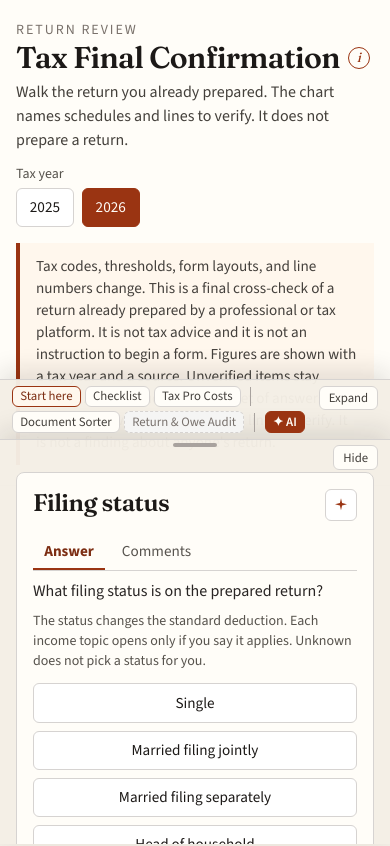
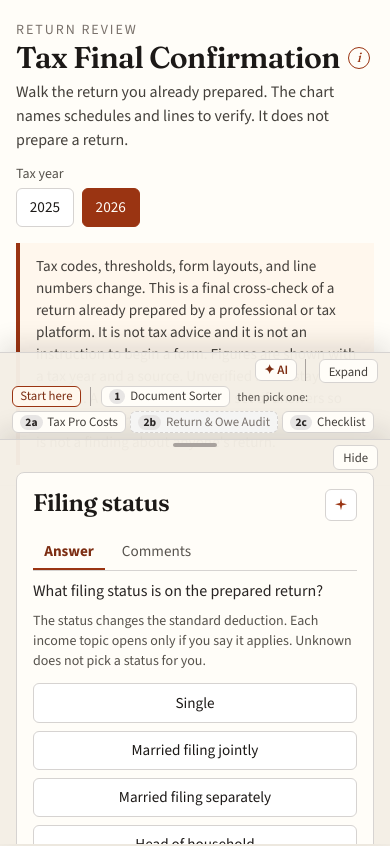
Before and after one commit to Siphon880gh/taxes, a Next.js app: page / in a window 390 px wide. Shown: the top 846 px of the page. Built offline with nearby package versions, Linux system fonts and the light colour scheme.

Commit message:
Order the frame tabs by the flow with step chips and counts; set the AI helper apart as a tool

```diff
--- a/src/app/globals.css
+++ b/src/app/globals.css
@@ -1575,18 +1575,22 @@ button.question-dock-tile {
   stroke-dasharray: 4 2;
 }
 
-/* "Add / edit with AI" helper in the bottom frame's tab strip (harness-first: no built-in AI). */
-.frame-switch button.harness-help-toggle {
+/* "Add / edit with AI" helper: a utility beside Hide, not one of the flow's tabs (harness-first: no built-in AI). */
+.frame-tools button.harness-help-toggle {
+  border: 1px solid #d6d3d1;
+  border-radius: 0.375rem;
+  background: #fffdf8;
+  padding: 0.1rem 0.5rem;
+  color: #7c2d12;
+  font-size: 0.8rem;
+  font-weight: 600;
+  line-height: 1.3;
+}
+
+.frame-tools button.harness-help-toggle:hover,
+.frame-tools button.harness-help-toggle[aria-expanded="true"] {
   border-color: #9a3412;
-  background: #9a3412;
-  color: #fffdf8;
-  font-weight: 600;
-}
-
-.frame-switch button.harness-help-toggle:hover,
-.frame-switch button.harness-help-toggle[aria-expanded="true"] {
-  background: #7c2d12;
-  border-color: #7c2d12;
+  background: #fff7ed;
 }
 
 .harness-help-toggle:focus-visible,
@@ -2452,3 +2456,92 @@ button.question-dock-tile {
   color: #1c1917;
   font-weight: 600;
 }
+
+/*
+ * The flow's tab strip: Start here | 1 Document Sorter | then pick one: 2a, 2b, 2c. The utilities
+ * (Add / edit with AI, Hide) sit apart on the right, behind a rule, so they do not read as steps.
+ */
+.tab-step {
+  display: inline-block;
+  margin-right: 0.3rem;
+  border-radius: 999px;
+  background: #e7e5e4;
+  padding: 0 0.32rem;
+  color: #292524;
+  font-size: 0.72rem;
+  font-weight: 700;
+}
+
+.frame-switch button[aria-pressed="true"] .tab-step {
+  background: #9a3412;
+  color: #fff;
+}
+
+.tab-count {
+  margin-left: 0.35rem;
+  color: #57534e;
+  font-size: 0.75rem;
+  font-variant-numeric: tabular-nums;
+}
+
+.frame-switch-label {
+  align-self: center;
+  margin-inline: 0.2rem 0.05rem;
+  color: #57534e;
+  font-size: 0.75rem;
+}
+
+.frame-tools {
+  position: absolute;
+  top: 0.35rem;
+  right: 5.25rem;
+  z-index: 3;
+  display: flex;
+  gap: 0.25rem;
+  border-right: 1px solid #a8a29e;
+  padding-right: 0.5rem;
+}
+
+.checklist-frame-inner:has(> .start-panel) {
+  width: min(62rem, 100%);
+}
+
+@media (min-width: 1100px) {
+  .checklist-frame .frame-switch {
+    max-width: calc(100% - 20rem);
+  }
+
+  .checklist-frame .question-dock-tile {
+    padding-inline: 50rem 19rem;
+  }
+}
+
+/* Below 1100px the strip no longer fits one line: tools on a top row by Hide, the tabs under them. */
+@media (max-width: 1099px) {
+  .checklist-frame .frame-switch {
+    position: static;
+    flex: 0 0 auto;
+    max-width: none;
+    padding: 0.3rem 0.75rem 0.35rem;
+  }
+
+  .checklist-frame .frame-tools {
+    position: static;
+    order: -1;
+    justify-content: flex-end;
+    margin: 0.35rem 5.25rem 0 auto;
+  }
+
+  .checklist-frame .checklist-frame-inner {
+    padding-top: 0.5rem;
+  }
+
+  .checklist-frame.is-collapsed {
+    height: auto;
+    max-height: none;
+  }
+
+  .checklist-frame.is-collapsed .question-dock-tile {
+    display: none;
+  }
+}
--- a/src/components/checker-app.tsx
+++ b/src/components/checker-app.tsx
@@ -1,6 +1,6 @@
 "use client";
 
-import { useEffect, useLayoutEffect, useMemo, useRef, useState, type PointerEvent as ReactPointerEvent } from "react";
+import { Fragment, useEffect, useLayoutEffect, useMemo, useRef, useState, type PointerEvent as ReactPointerEvent } from "react";
 import { MermaidView } from "@/components/mermaid-view";
 import { DocumentSorter, SUMMARIES_SKILL_NOTE } from "@/components/document-sorter";
 import { OwedAuditPanel } from "@/components/owed-audit-panel";
@@ -14,7 +14,7 @@ import { readStoredQuote, writeStoredQuote } from "@/lib/quote-storage";
 import { clearStoredSession, readStoredSession, writeStoredSession } from "@/lib/session-storage";
 import { documentCoverage } from "@/lib/document-coverage";
 import { auditTab } from "@/lib/owed-reports";
-import type { FrameMode } from "@/lib/flow";
+import { FLOW_TABS, type FrameMode } from "@/lib/flow";
 import { useOwedReports } from "@/lib/use-owed-reports";
 import type { PdfHints } from "@/lib/pdf-hints";
 import {
@@ -984,36 +984,57 @@ export function CheckerApp() {
           className={checklistOpen ? "checklist-frame" : "checklist-frame is-collapsed"}
           aria-labelledby="check-heading"
         >
-          <div className="frame-switch" role="group" aria-label="Which panel this frame shows">
-            <button type="button" aria-pressed={frameMode === "start"} onClick={() => showFrame("start")}>
-              Start here
-            </button>
-            <button type="button" aria-pressed={frameMode === "checklist"} onClick={() => showFrame("checklist")}>
-              Checklist
-            </button>
-            <button type="button" aria-pressed={frameMode === "costs"} onClick={() => showFrame("costs")}>
-              Tax Pro Costs
-            </button>
-            <span className="frame-switch-divider" aria-hidden="true" />
-            <button type="button" aria-pressed={frameMode === "sorter"} onClick={() => showFrame("sorter")}>
-              Document Sorter
-            </button>
-            <button
-              type="button"
-              aria-pressed={frameMode === "audit"}
-              aria-disabled={auditState.disabled || undefined}
-              aria-describedby={auditState.disabled ? "audit-tab-hint" : undefined}
-              title={auditState.hint ?? undefined}
-              onClick={() => void openAuditTab()}
-            >
-              Return & Owe Audit
-            </button>
+          <div className="frame-switch" role="group" aria-label="Which panel this frame shows: start, step 1, then one of routes 2a, 2b or 2c">
+            {FLOW_TABS.map((tab) => {
+              const isAudit = tab.mode === "audit";
+              const count =
+                tab.mode === "sorter" && owedReports.overview
+                  ? { shown: String(owedReports.overview.staged), spoken: `${owedReports.overview.staged} staged` }
+                  : tab.mode === "checklist" && checklistStats.total > 0
+                    ? { shown: `${checklistStats.done}/${checklistStats.total}`, spoken: `${checklistStats.done} of ${checklistStats.total} confirmed` }
+                    : null;
+              return (
+                <Fragment key={tab.mode}>
+                  {tab.mode === "costs" ? (
+                    <span className="frame-switch-label" aria-hidden="true">
+                      then pick one:
+                    </span>
+                  ) : null}
+                  <button
+                    type="button"
+                    aria-pressed={frameMode === tab.mode}
+                    aria-disabled={isAudit ? auditState.disabled || undefined : undefined}
+                    aria-describedby={isAudit && auditState.disabled ? "audit-tab-hint" : undefined}
+                    title={isAudit ? (auditState.hint ?? undefined) : undefined}
+                    onClick={() => (isAudit ? void openAuditTab() : showFrame(tab.mode))}
+                  >
+                    {tab.step ? (
+                      <>
+                        <span className="tab-step" aria-hidden="true">
+                          {tab.step}
+                        </span>
+                        <span className="sr-only">{tab.stepLabel}: </span>
+                      </>
+                    ) : null}
+                    {tab.label}
+                    {count ? (
+                      <span className="tab-count">
+                        <span aria-hidden="true">{count.shown}</span>
+                        <span className="sr-only">, {count.spoken}</span>
+                      </span>
+                    ) : null}
+                  </button>
+                  {tab.mode === "start" ? <span className="frame-switch-divider" aria-hidden="true" /> : null}
+                </Fragment>
+              );
+            })}
             {auditState.disabled ? (
               <span id="audit-tab-hint" className="sr-only">
                 {auditState.hint}
               </span>
             ) : null}
-            <span className="frame-switch-divider" aria-hidden="true" />
+          </div>
+          <div className="frame-tools" role="group" aria-label="Tools">
             <HarnessHelp />
           </div>
           <button
```
